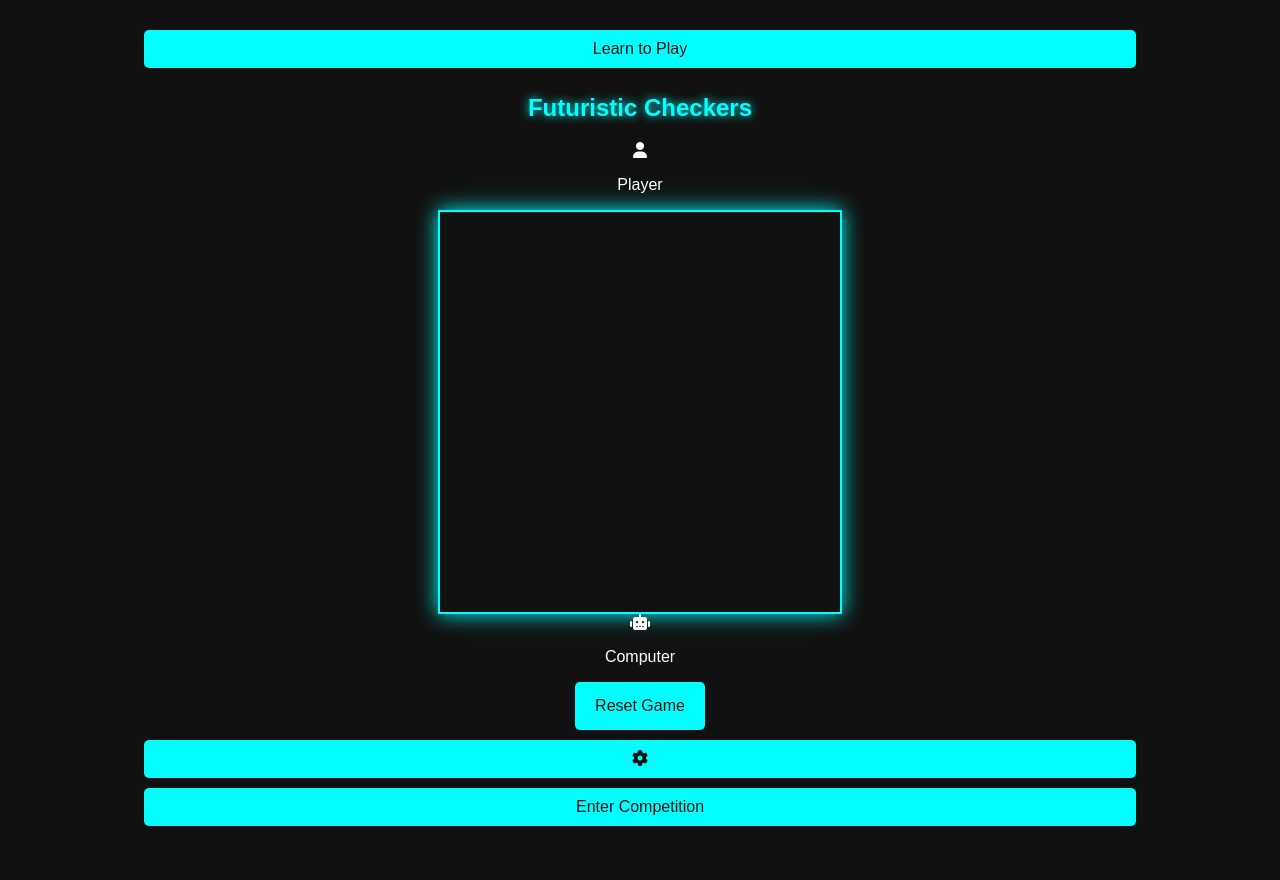
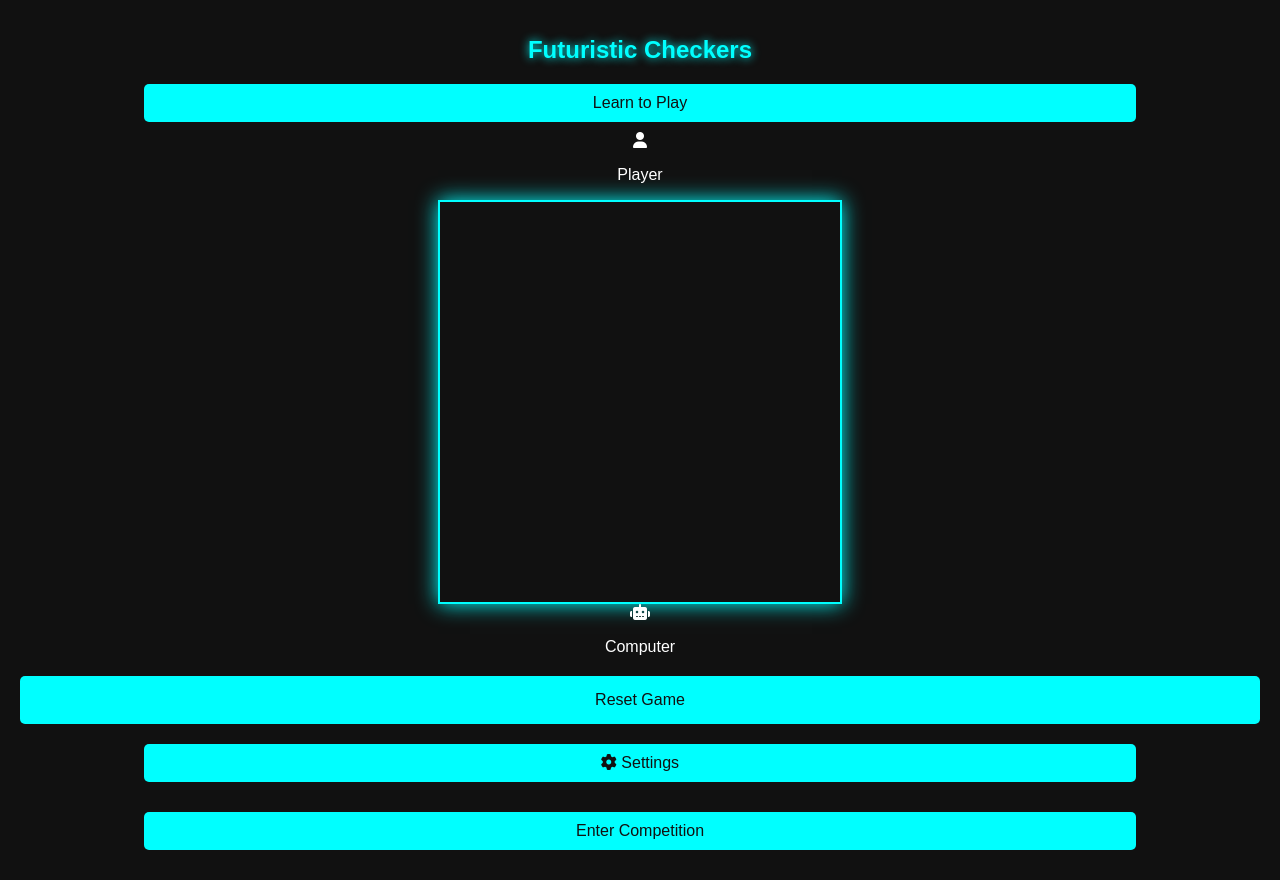
Before and after one commit to ndolikevin250/Futuristic-checkers, a plain HTML site: page mobile/index.html in a window 1280 px wide. Before the commit the page ends 856 px from the top, so only its background shows below. Drawn offline with Linux system fonts and the light colour scheme.

Commit message:
Update index.html

```diff
--- a/mobile/index.html
+++ b/mobile/index.html
@@ -9,9 +9,9 @@
     <link rel="stylesheet" href="settings.css">
 </head>
 <body>
-    <button id="learn-btn" class="learn-button" onclick="window.location.href='learn.html'">Learn to Play</button>
     <div class="game-container">
         <h1>Futuristic Checkers</h1>
+        <button id="learn-btn" class="learn-button">Learn to Play</button>
         <div class="board-container">
             <div class="player-icon player-icon-left">
                 <i class="fas fa-user"></i>
@@ -24,11 +24,13 @@
             </div>
         </div>
         <div id="status"></div>
-        <button id="reset-btn">Reset Game</button>
-        <button id="settings-btn" class="settings-button">
-            <i class="fas fa-cog"></i>
-        </button>
-        <button id="competition-btn" class="competition-button">Enter Competition</button>
+        <div class="button-container">
+            <button id="reset-btn">Reset Game</button>
+            <button id="settings-btn" class="settings-button">
+                <i class="fas fa-cog"></i> Settings
+            </button>
+            <button id="competition-btn" class="competition-button">Enter Competition</button>
+        </div>
     </div>
     <script src="script.js"></script>
     <script src="settings.js"></script>
```
